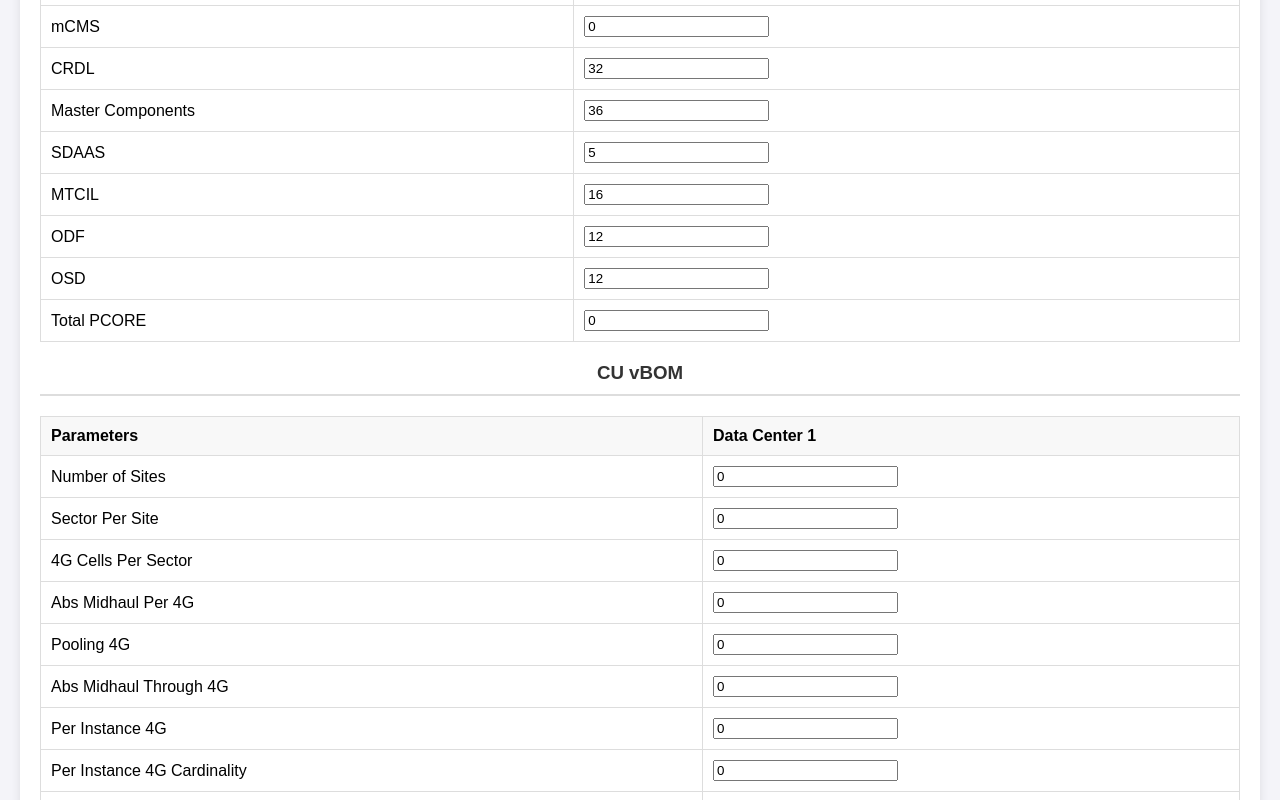
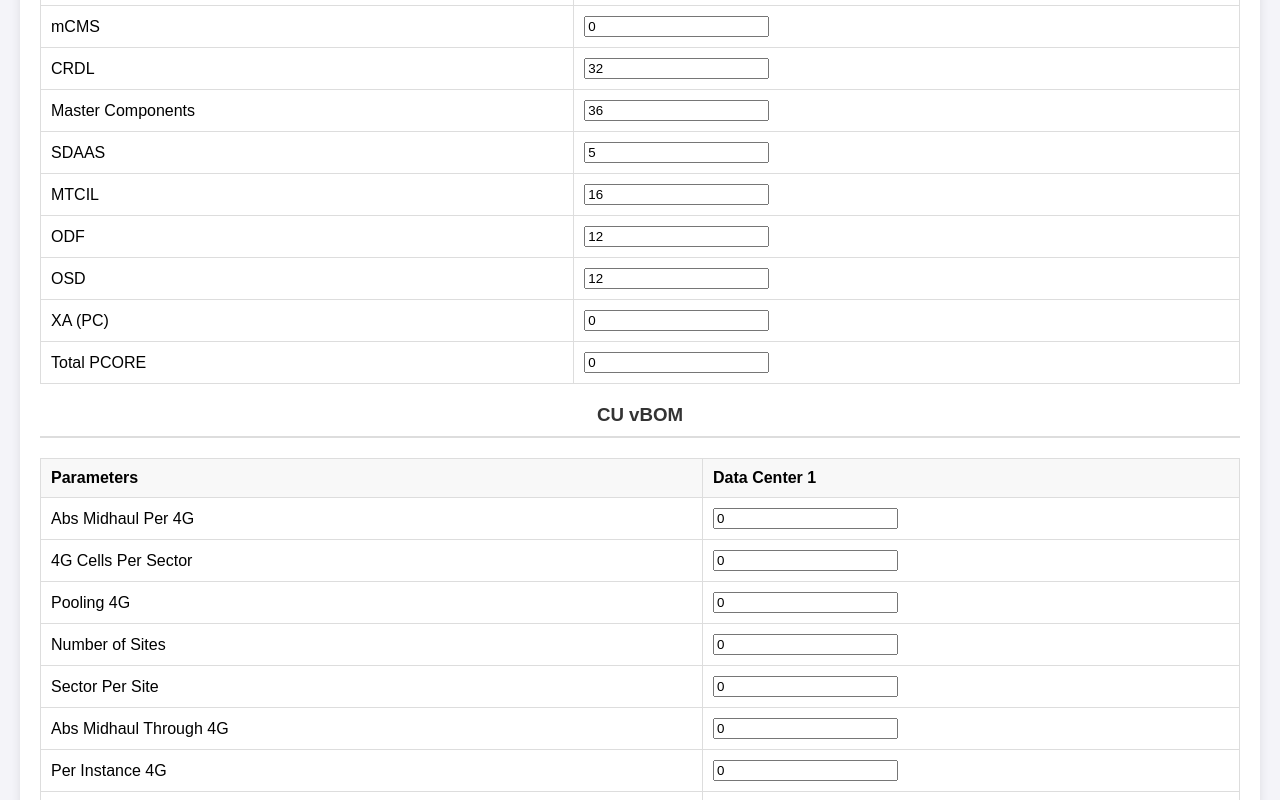
Before and after one commit to ptonpe/BoM-Calculator, a React (Create React App) app: page / in a window 1280 px wide. Shown: the part 1604-2404 px from the top of the page. Built offline with nearby package versions, Linux system fonts and the light colour scheme; no server answers.

Commit message:
front and backend changes

```diff
--- a/src/App.js
+++ b/src/App.js
@@ -463,7 +463,7 @@ const App = () => {
                     </tr>
                   </thead>
                   <tbody>
-                    {['isFixed', 'nCMS', 'CRDL', 'MasterComponents', 'Sdaas', 'MTCIL', 'ODF', 'OSD', 'totalNosOfPCORE'].map((param, paramIndex) => (
+                    {['isFixed', 'nCMS', 'CRDL', 'MasterComponents', 'Sdaas', 'MTCIL', 'ODF', 'OSD', 'XApc', 'totalNosOfPCORE'].map((param, paramIndex) => (
                       <tr key={paramIndex}>
                         <td>{paramLabels[param]}</td>
                         {inputValues.map((values, index) => (
@@ -498,7 +498,7 @@ const App = () => {
                   </thead>
                   <tbody>
                     {/* 4G Data Fields */}
-                    {['nosOfSites', 'sectorPerSite','cellsPerSector4G', 'absMidhaulPer4G', 'pooling4G'].map((param, paramIndex) => (
+                    {['absMidhaulPer4G', 'cellsPerSector4G', 'pooling4G', 'nosOfSites', 'sectorPerSite'].map((param, paramIndex) => (
                       <tr key={paramIndex}>
                         <td>{paramLabels[param]}</td>
                         {inputValues.map((values, index) => (
@@ -528,7 +528,7 @@ const App = () => {
                     </tr>
 
                     {/* 5GFDD Data Fields */}
-                    {['cellsPerSectorFDD', 'absMidhaulPer5GFDD', 'pooling5GFDD'].map((param, paramIndex) => (
+                    {['absMidhaulPer5GFDD','cellsPerSectorFDD', 'pooling5GFDD'].map((param, paramIndex) => (
                       <tr key={paramIndex}>
                         <td>{paramLabels[param]}</td>
                         {inputValues.map((values, index) => (
@@ -566,7 +566,7 @@ const App = () => {
                     </tr>
 
                     {/* 5GTDD Data Fields */}
-                    {['cellsPerSectorTDD', 'absMidhaulPerTDD', 'pooling5GTDD'].map((param, paramIndex) => (
+                    {['absMidhaulPerTDD','cellsPerSectorTDD', 'pooling5GTDD'].map((param, paramIndex) => (
                       <tr key={paramIndex}>
                         <td>{paramLabels[param]}</td>
                         {inputValues.map((values, index) => (
```
Also changed, not shown: 1 other file (tests, documents, lock files or other folders).
